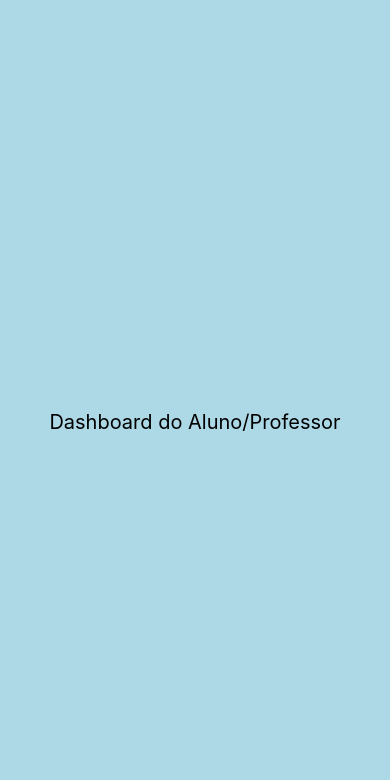
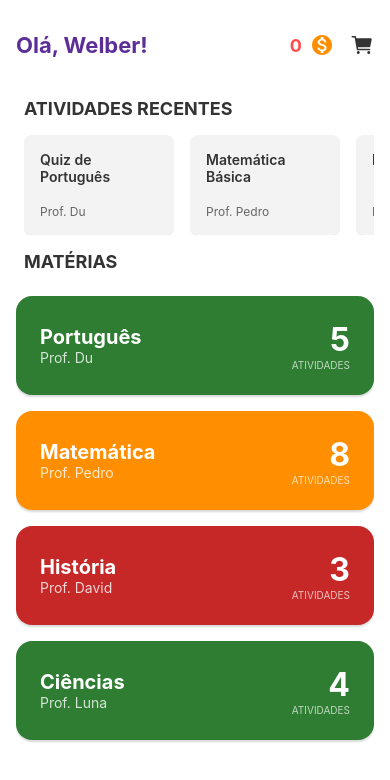
Before and after one commit to SamuelAbreu74/edukatuapp, a React Native app: screen /Dashboard in a window 390 px wide. Shown: the top 780 px of the page. Built offline with nearby package versions, Linux system fonts and the light colour scheme.

Commit message:
corrigindo problema do teclado na tela de login e primeiro esqueleto da tela de dashboard incial

```diff
--- a/frontend/screens/dashboard.js
+++ b/frontend/screens/dashboard.js
@@ -1,23 +1,224 @@
-// Home
+// Arquivo: frontend/screens/DashboardScreen.js
+
 import React from 'react';
-import { View, Text, StyleSheet } from 'react-native';
+import {
+    View,
+    Text,
+    StyleSheet,
+    SafeAreaView,
+    ScrollView,
+    TouchableOpacity,
+    FlatList
+} from 'react-native';
+import { COLORS, SPACING } from '../styles/theme';
+import { MaterialIcons } from '@expo/vector-icons';
+import { Ionicons } from '@expo/vector-icons';
 
-const DashboardScreen = () => {
+
+// Dados de Exemplo (Hardcoded)
+const DUMMY_ACTIVITIES = [
+    { id: '1', title: 'Quiz de Português', professor: 'Prof. Du' },
+    { id: '2', title: 'Matemática Básica', professor: 'Prof. Pedro' },
+    { id: '3', title: 'História do Ceará', professor: 'Prof. David' },
+];
+
+// --- MUDANÇA AQUI: DADOS MOCADOS ---
+// Trocamos o campo "color" pelo campo "status"
+const DUMMY_SUBJECTS = [
+    // Status 'em_dia' = Todas as atividades cumpridas
+    { id: 'a', name: 'Português', professor: 'Du', count: 5, status: 'em_dia' },
+    // Status 'alerta' = Atividades perto do prazo
+    { id: 'b', name: 'Matemática', professor: 'Pedro', count: 8, status: 'alerta' },
+    // Status 'pendente' = Tarefas pendentes
+    { id: 'c', name: 'História', professor: 'David', count: 3, status: 'pendente' },
+    // "Ciências" agora também segue a regra (não mais Roxo)
+    { id: 'd', name: 'Ciências', professor: 'Luna', count: 4, status: 'em_dia' },
+];
+// --- FIM DA MUDANÇA ---
+
+const DashboardScreen = ({ navigation }) => {
+
+    // --- NOVA FUNÇÃO: LÓGICA DE CORES ---
+    // Esta função decide a cor baseada na sua regra de negócio
+    const getSubjectColor = (status) => {
+        if (status === 'pendente') {
+            return COLORS.error; // Vermelho
+        }
+        if (status === 'alerta') {
+            return COLORS.warning; // Amarelo/Laranja
+        }
+        // O padrão (status 'em_dia') é Verde
+        return COLORS.success;
+    };
+    // --- FIM DA NOVA FUNÇÃO ---
+
+    const renderRecentActivity = ({ item }) => (
+        <TouchableOpacity style={styles.recentActivityCard}>
+            <Text style={styles.recentActivityTitle}>{item.title}</Text>
+            <Text style={styles.recentActivityProfessor}>{item.professor}</Text>
+        </TouchableOpacity>
+    );
+
+    // --- MUDANÇA AQUI: RENDERIZAÇÃO DAS MATÉRIAS ---
+    // O 'backgroundColor' agora chama a função getSubjectColor
+    const renderSubject = ({ item }) => (
+        <TouchableOpacity
+            style={[styles.subjectCard, { backgroundColor: getSubjectColor(item.status) }]}
+        >
+            <View>
+                <Text style={styles.subjectName}>{item.name}</Text>
+                <Text style={styles.subjectProfessor}>Prof. {item.professor}</Text>
+            </View>
+            <View style={styles.activityCountContainer}>
+                <Text style={styles.activityCount}>{item.count}</Text>
+                <Text style={styles.activityCountLabel}>ATIVIDADES</Text>
+            </View>
+        </TouchableOpacity>
+    );
+    // --- FIM DA MUDANÇA ---
+
     return (
-    <View style={styles.container}>
-      <Text style={styles.text}>Dashboard do Aluno/Professor</Text>
+        <SafeAreaView style={styles.safeArea}>
+            <ScrollView contentContainerStyle={styles.scrollContainer}>
+
+                <View style={styles.header}>
+                    <Text style={styles.headerGreeting}>Olá, Welber!</Text>
+                    <View style={styles.coinsContainer}>
+                        <Text style={styles.coinsAmount}>0</Text>
+                        <MaterialIcons name="monetization-on" size={24} color={COLORS.warning} />
+                        <TouchableOpacity onPress={() => navigation.navigate('Store')}>
+                            <Ionicons name="cart" size={24} color={COLORS.textPrimary} style={{ marginLeft: SPACING.medium }} />
+                        </TouchableOpacity>
                     </View>
+                </View>
+
+                <Text style={styles.sectionTitle}>ATIVIDADES RECENTES</Text>
+                <FlatList
+                    data={DUMMY_ACTIVITIES}
+                    renderItem={renderRecentActivity}
+                    keyExtractor={item => item.id}
+                    horizontal
+                    showsHorizontalScrollIndicator={false}
+                    contentContainerStyle={styles.recentActivitiesList}
+                />
+
+                <Text style={styles.sectionTitle}>MATÉRIAS</Text>
+                <FlatList
+                    data={DUMMY_SUBJECTS}
+                    renderItem={renderSubject}
+                    keyExtractor={item => item.id}
+                    scrollEnabled={false}
+                    contentContainerStyle={styles.subjectsList}
+                />
+
+            </ScrollView>
+        </SafeAreaView>
     );
 };
+
+// --- Estilos do Dashboard (Sem alteração) ---
 const styles = StyleSheet.create({
-  container: {
+    safeArea: {
         flex: 1,
-    justifyContent: 'center',
+        backgroundColor: COLORS.background,
+    },
+    scrollContainer: {
+        padding: SPACING.medium,
+        paddingTop: SPACING.xLarge,
+    },
+    header: {
+        flexDirection: 'row',
+        justifyContent: 'space-between',
         alignItems: 'center',
-    backgroundColor: 'lightblue',
+        marginBottom: SPACING.large,
     },
-  text: {
-      fontSize: 20
+    headerGreeting: {
+        fontSize: 22,
+        fontWeight: 'bold',
+        color: COLORS.primary,
+    },
+    coinsContainer: {
+        flexDirection: 'row',
+        alignItems: 'center',
+    },
+    coinsAmount: {
+        fontSize: 18,
+        fontWeight: 'bold',
+        color: COLORS.secondary,
+        marginRight: SPACING.small,
+    },
+    sectionTitle: {
+        fontSize: 18,
+        fontWeight: 'bold',
+        color: COLORS.textPrimary,
+        marginTop: SPACING.medium,
+        marginBottom: SPACING.medium,
+        marginLeft: SPACING.small,
+    },
+    recentActivitiesList: {
+        paddingHorizontal: SPACING.small,
+    },
+    recentActivityCard: {
+        backgroundColor: '#F3F3F3',
+        padding: SPACING.medium,
+        borderRadius: SPACING.small,
+        width: 150,
+        height: 100,
+        marginRight: SPACING.medium,
+        justifyContent: 'space-between',
+        shadowColor: '#000',
+        shadowOffset: { width: 0, height: 1 },
+        shadowOpacity: 0.1,
+        shadowRadius: 1,
+        elevation: 2,
+    },
+    recentActivityTitle: {
+        fontWeight: '600',
+        color: COLORS.textPrimary,
+    },
+    recentActivityProfessor: {
+        fontSize: 12,
+        color: COLORS.textSecondary,
+    },
+    subjectsList: {
+        marginTop: SPACING.small,
+    },
+    subjectCard: {
+        flexDirection: 'row',
+        justifyContent: 'space-between',
+        alignItems: 'center',
+        padding: SPACING.large,
+        borderRadius: SPACING.medium,
+        marginBottom: SPACING.medium,
+        shadowColor: '#000',
+        shadowOffset: { width: 0, height: 2 },
+        shadowOpacity: 0.15,
+        shadowRadius: 2,
+        elevation: 3,
+    },
+    subjectName: {
+        fontSize: 20,
+        fontWeight: 'bold',
+        color: COLORS.background,
+    },
+    subjectProfessor: {
+        fontSize: 14,
+        color: COLORS.background,
+        opacity: 0.8,
+    },
+    activityCountContainer: {
+        alignItems: 'flex-end',
+    },
+    activityCount: {
+        fontSize: 32,
+        fontWeight: 'bold',
+        color: COLORS.background,
+    },
+    activityCountLabel: {
+        fontSize: 10,
+        color: COLORS.background,
+        opacity: 0.7,
     }
 });
+
 export default DashboardScreen;
--- a/frontend/screens/loginscreen.js
+++ b/frontend/screens/loginscreen.js
@@ -1,4 +1,7 @@
 //Tela de Login
+
+//adicionado alguns comentários sei lá
+
 import React, { useState } from 'react';
 import {
     View,
@@ -7,7 +10,13 @@ import {
     TextInput,
     TouchableOpacity,
     SafeAreaView,
-    Image
+    Image,
+    // Componentes adicionados para o teclado
+    KeyboardAvoidingView,
+    ScrollView,
+    TouchableWithoutFeedback,
+    Keyboard,
+    Platform
 } from 'react-native';
 import { COLORS, SPACING } from '../styles/theme';
 import LogoImage from '../../assets/bemvindomascote.png'; // Logo da tela de login aqui viusss
@@ -28,8 +37,16 @@ const LoginScreen = ({ navigation }) => {
   };
 
   return (
+    <KeyboardAvoidingView
+      behavior={Platform.OS === 'ios' ? 'padding' : 'height'}
+      style={styles.keyboardViewContainer}
+    >
       <SafeAreaView style={styles.safeArea}>
-      <View style={styles.container}>
+        <TouchableWithoutFeedback onPress={Keyboard.dismiss}>
+          <ScrollView
+            contentContainerStyle={styles.container}
+            keyboardShouldPersistTaps="handled"
+          >
 
             {/* --- AGRUPANDO A LOGO E O NOME EDUKATU AQUI --- */}
             {/* 1. Área do Logo: um Container (View) que agrupa a Imagem e o Texto */}
@@ -90,20 +107,26 @@ const LoginScreen = ({ navigation }) => {
               <Text style={styles.registerText}>Esqueceu sua senha? Clique aqui para redefinir</Text>
             </TouchableOpacity>
 
-      </View>
+          </ScrollView>
+        </TouchableWithoutFeedback>
       </SafeAreaView>
+    </KeyboardAvoidingView>
   );
 };
 
 // --- Estilos da Tela de Login ---
 const styles = StyleSheet.create({
-  safeArea: {
+  keyboardViewContainer: {
     flex: 1,
     backgroundColor: COLORS.background,
   },
+  safeArea: {
+    flex: 1,
+  },
   container: {
-    flex: 1,
+    flexGrow: 1, // Alterado de flex: 1 para flexGrow: 1
     alignItems: 'center',
+    justifyContent: 'center', // Adicionado para centralizar
     padding: SPACING.xLarge,
   },
 
--- a/frontend/styles/theme.js
+++ b/frontend/styles/theme.js
@@ -4,6 +4,13 @@ export const COLORS = {
   background: '#FFFFFF', // Branco Puro
   textPrimary: '#333333',// Texto Escuro
   textSecondary: '#666666', // Texto Secundário
+
+  // adicionando as cores da tela do Home
+  // Padrão de cores de acordo com o grau de aproveitamento das matérias
+
+  success: '#2E7D32',    // Verde Escuro (para cards de matéria)
+  error: '#C62828',      // Vermelho Escuro (para cards de matéria)
+  warning: '#FF8F00',   // Amarelo/Laranja (para cards de matéria)
 };
 
 export const SPACING = {
--- a/package.json
+++ b/package.json
@@ -15,9 +15,12 @@
     "expo": "~54.0.20",
     "expo-status-bar": "~3.0.8",
     "react": "19.1.0",
+    "react-dom": "19.1.0",
     "react-native": "0.81.5",
+    "react-native-safe-area-context": "~5.6.0",
     "react-native-screens": "~4.16.0",
-    "react-native-safe-area-context": "~5.6.0"
+    "react-native-web": "^0.21.0",
+    "@expo/vector-icons": "^15.0.3"
   },
   "private": true
 }
```
Also changed, not shown: 1 other file (tests, documents, lock files or other folders). Lines whose indentation alone changed are shown as unchanged.
